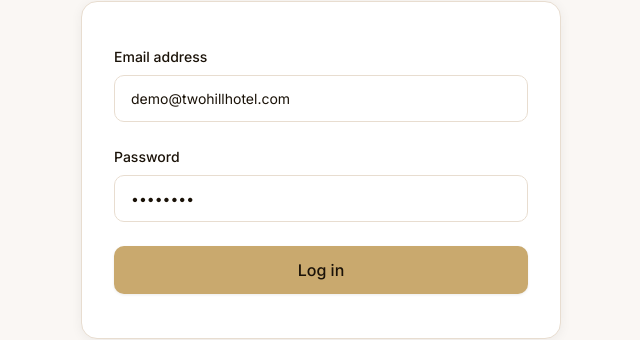
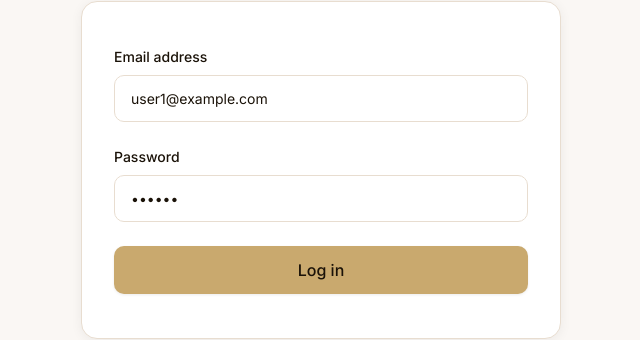
Before and after one commit to TahirMustafa-NO-ONE/Two-Hill_Hotel, a React (Vite) app: page /login in a window 1280 px wide. Shown: the part 353-693 px from the top of the page, without its empty margins (319-959 px from the left). Built offline with nearby package versions, Linux system fonts and the light colour scheme; no server answers.

Commit message:
changed email password autofill

```diff
--- a/src/features/authentication/LoginForm.jsx
+++ b/src/features/authentication/LoginForm.jsx
@@ -7,8 +7,8 @@ import { useLogin } from "./useLogin";
 import SpinnerMini from "../../ui/SpinnerMini";
 
 function LoginForm() {
-  const [email, setEmail] = useState("demo@twohillhotel.com");
-  const [password, setPassword] = useState("12345678");
+  const [email, setEmail] = useState("user1@example.com");
+  const [password, setPassword] = useState("shadow");
   const { login, isLoading } = useLogin();
 
   function handleSubmit(e) {
```
